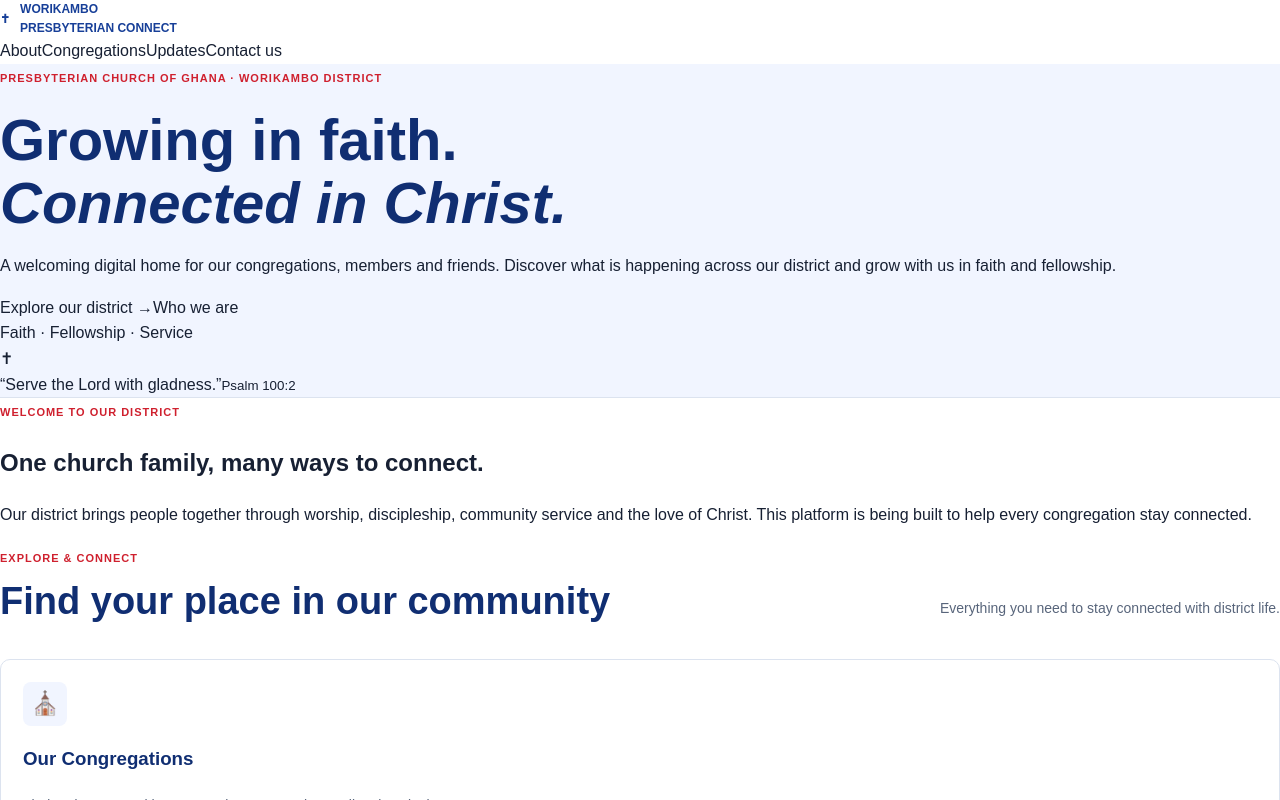
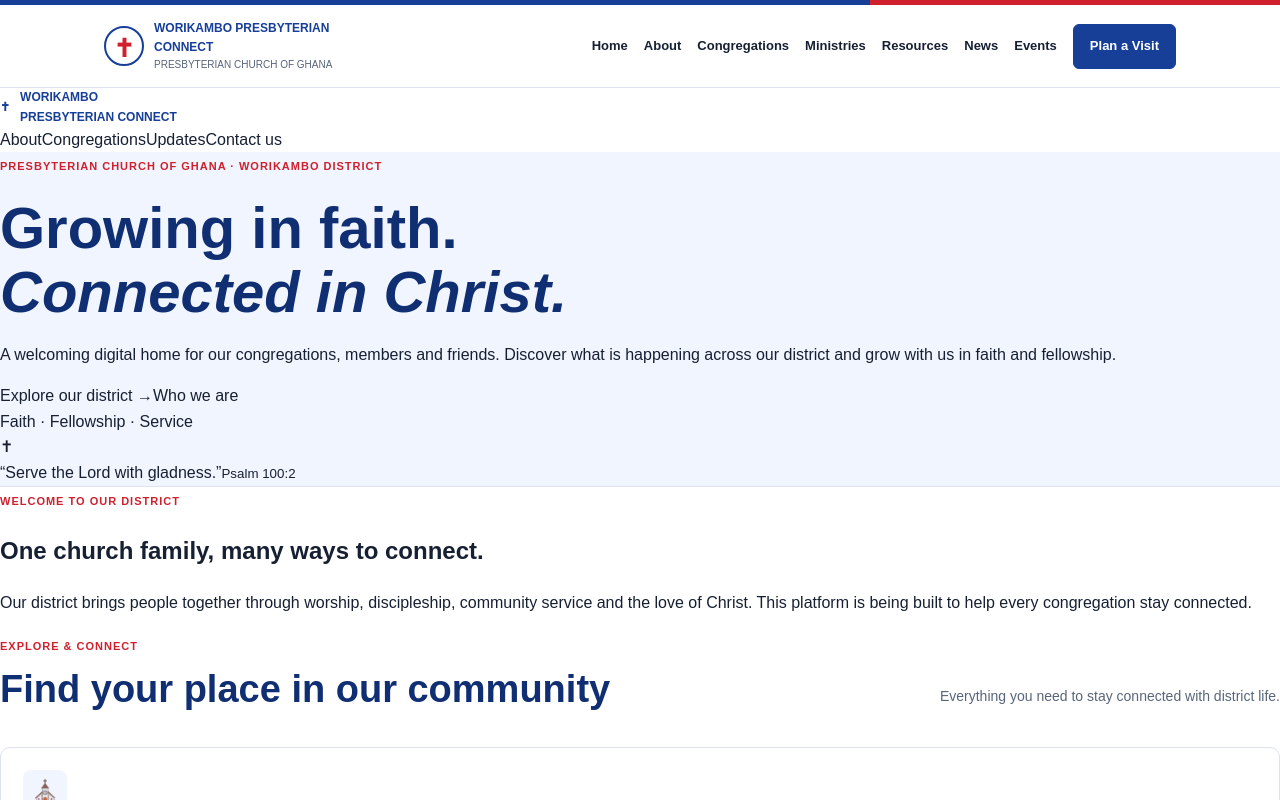
Before and after one commit to ernestayambilla73-netizen/worikambo-Presbyterian-connect, a Next.js app: page / in a window 1280 px wide. Shown: the top 800 px of the page. Built offline with nearby package versions, Linux system fonts and the light colour scheme.

Commit message:
Add shared navigation and footer for separate church pages

```diff
--- a/app/layout.tsx
+++ b/app/layout.tsx
@@ -3,10 +3,41 @@ import "./globals.css";
 
 export const metadata: Metadata = {
   title: "Worikambo Presbyterian Connect",
-  description: "Connect with the Presbyterian Church of Ghana, Worikambo District.",
+  description: "The digital home for congregations, worship, news and resources in the Worikambo District of the Presbyterian Church of Ghana.",
   manifest: "/manifest.json",
 };
 
+function Brand() {
+  return <a className="brand" href="/" aria-label="Worikambo Presbyterian Connect home">
+    <span className="brand-mark" aria-hidden="true">✝</span>
+    <span>WORIKAMBO PRESBYTERIAN<br/>CONNECT<small>PRESBYTERIAN CHURCH OF GHANA</small></span>
+  </a>;
+}
+
+const nav = [
+  ["Home", "/"], ["About", "/about"], ["Congregations", "/congregations"],
+  ["Ministries", "/ministries"], ["Resources", "/resources"], ["News", "/news"], ["Events", "/events"]
+];
+
 export default function RootLayout({ children }: Readonly<{ children: React.ReactNode }>) {
-  return <html lang="en"><body>{children}</body></html>;
+  return <html lang="en"><body>
+    <div className="topline" />
+    <header className="site-header"><div className="nav-wrap">
+      <Brand />
+      <nav className="nav-links" aria-label="Main navigation">
+        {nav.map(([label, href]) => <a key={href} href={href}>{label}</a>)}
+        <a className="nav-cta" href="/contact">Plan a Visit</a>
+      </nav>
+    </div></header>
+    {children}
+    <footer className="site-footer"><div className="container">
+      <div className="footer-grid">
+        <div><Brand/><p style={{marginTop:16,maxWidth:270}}>Faith, fellowship and service across the Worikambo Presbyterian District.</p></div>
+        <div><h3>Explore</h3><div className="footer-links"><a href="/about">About the District</a><a href="/congregations">Congregations</a><a href="/ministries">Church Groups</a><a href="/events">Events & Programmes</a></div></div>
+        <div><h3>Resources</h3><div className="footer-links"><a href="/devotional">Daily Devotional</a><a href="/hymns">Hymns & Liturgy</a><a href="/sermons">Sermons</a><a href="/news">Church News</a></div></div>
+        <div><h3>Get in touch</h3><div className="footer-links"><a href="/contact">Contact the District</a><a href="/contact#prayer">Prayer request</a><a href="/admin">Administration sign-in</a><a href="https://pcgonline.org/" target="_blank" rel="noreferrer">PCG official website ↗</a></div></div>
+      </div>
+      <div className="footer-bottom"><span>© {new Date().getFullYear()} Worikambo Presbyterian Connect</span><span>That They All May Be One · John 17:21</span></div>
+    </div></footer>
+  </body></html>;
 }
```
